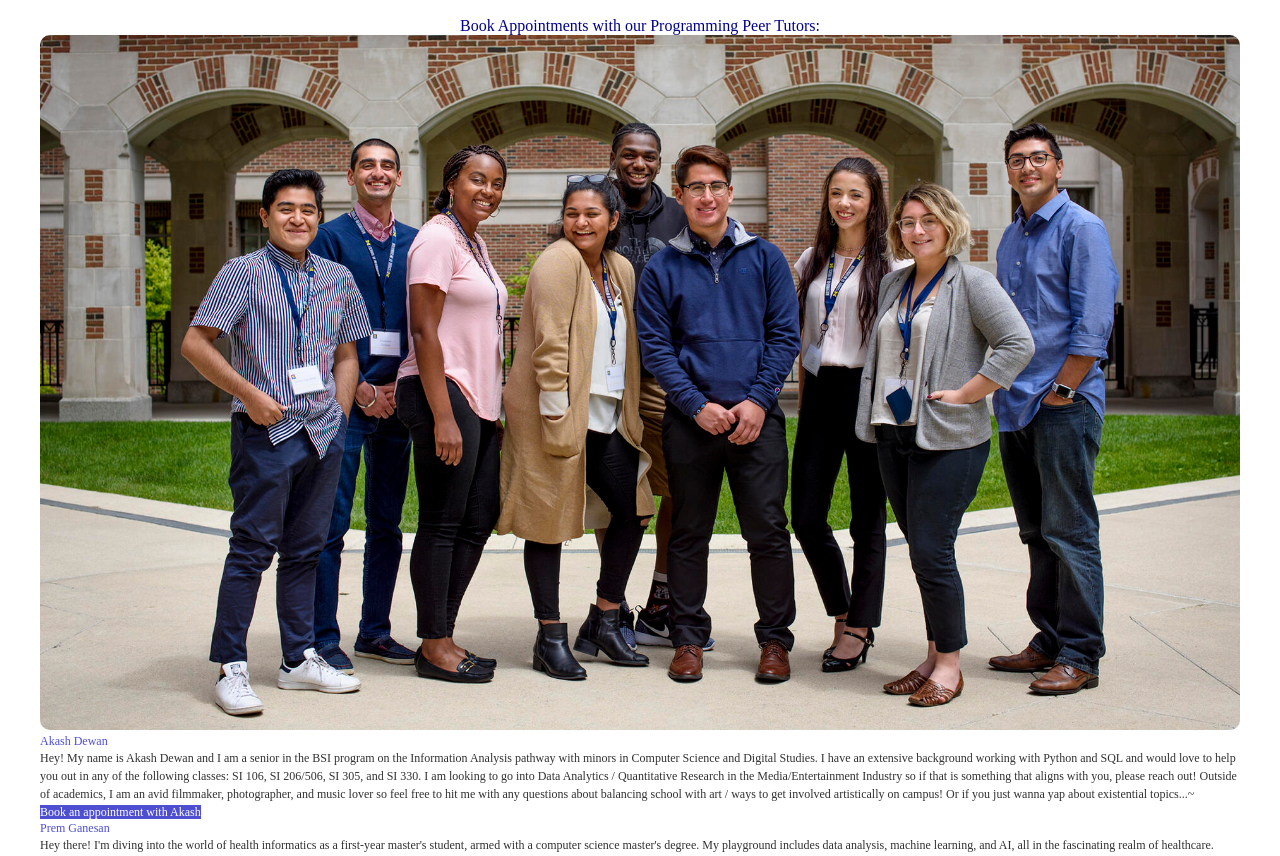
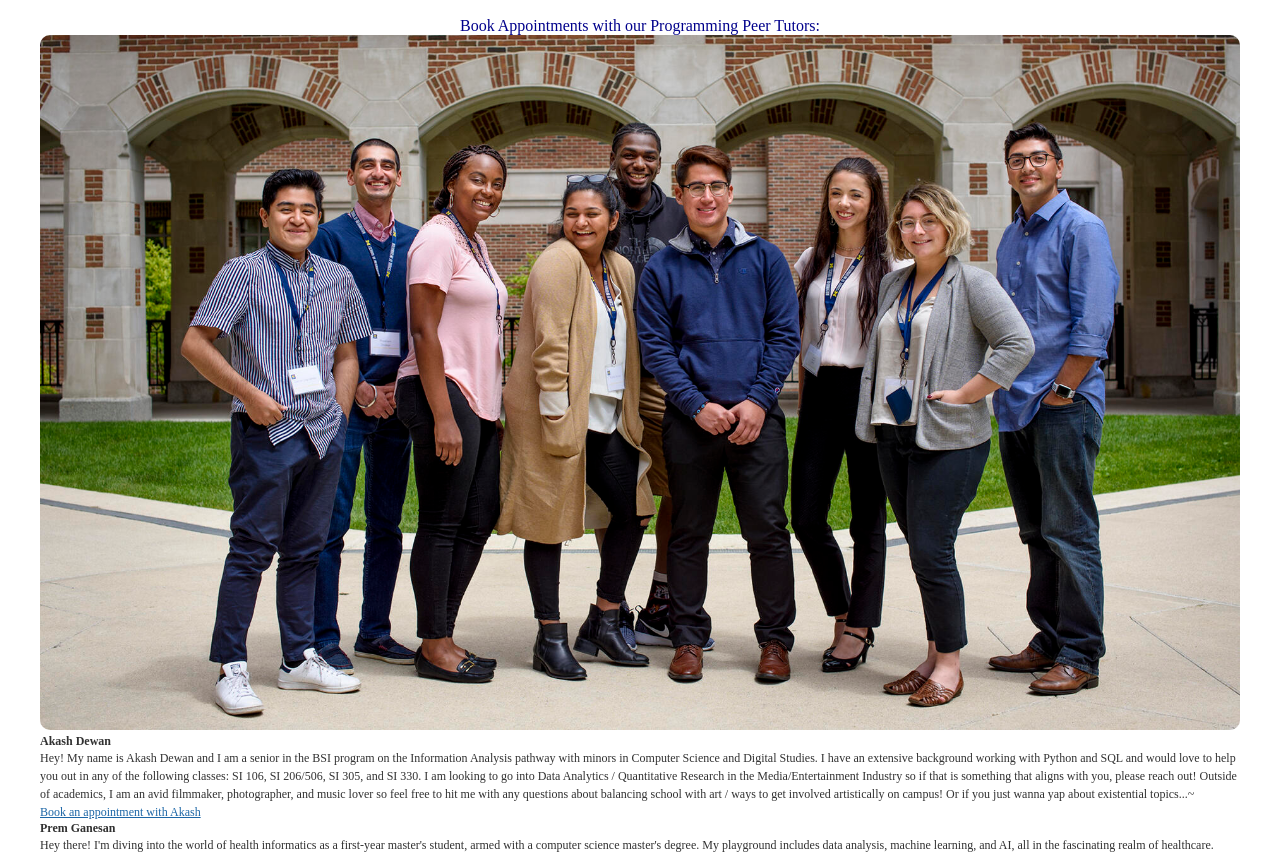
Before and after one commit to cindylun1122/client_project_html_f24, a plain HTML site: page UMSI Programming Tutoring.html in a window 1280 px wide. Shown: the part 91-947 px from the top of the page. Drawn offline with Linux system fonts and the light colour scheme.

Commit message:
Add files via upload

```diff
--- a/css/style.css
+++ b/css/style.css
@@ -26,7 +26,8 @@ h2 {
 h3 {
     font-size: 12px;
     font-family: 'Times New Roman', Times, serif;
-    color: rgb(78, 78, 211);
+    font-weight: bold;
+    color: rgb(49, 49, 49);
 }
 
 li,
@@ -121,8 +122,8 @@ nav li .active {
 }
 
 .container p a {
-    color: rgb(255, 255, 255);
-    background-color: rgb(78, 78, 211);
+    text-decoration: underline;
+    color: #1c66a6;
 }
 
 .container {
```
